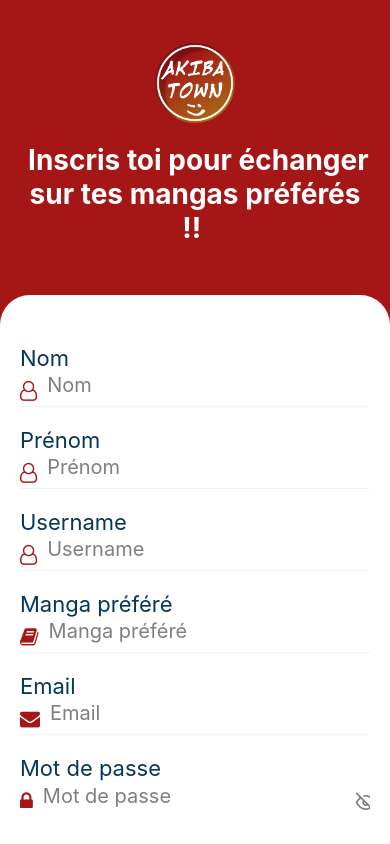
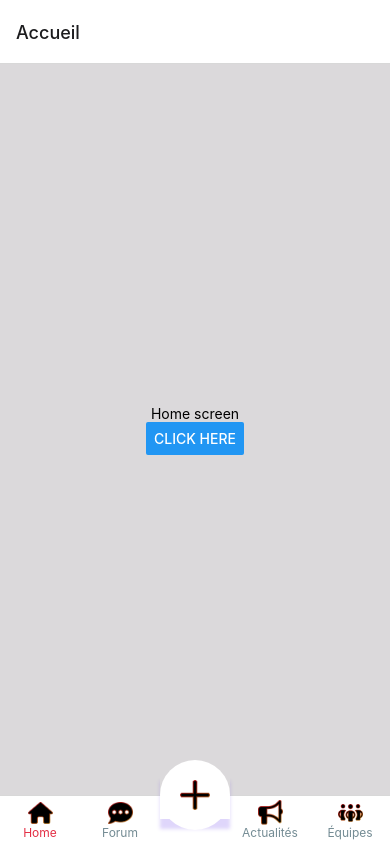
Before and after one commit to hugo-chabert/app-mobile-forum, a React Native app in the folder AkibaTown/: screen / in a window 390 px wide. Built offline with nearby package versions, Linux system fonts and the light colour scheme.

Commit message:
create post missing background

```diff
--- a/AkibaTown/App.tsx
+++ b/AkibaTown/App.tsx
@@ -3,13 +3,15 @@ import { NavigationContainer } from "@react-navigation/native";
 import Tabs from './navigation/index'
 import ConnectionScreen from './containers/connection';
 import SignUpScreen from './containers/SignUpScreen';
+import NewPostscreen from './containers/Newpost';
 
 const App = () => {
   return (
     <NavigationContainer>
-      {/* <Tabs/> */}
+      <Tabs/>
       {/* <ConnectionScreen /> */}
-      <SignUpScreen/>
+      {/* <SignUpScreen/> */}
+      {/* <NewPostscreen/> */}
     </NavigationContainer>
   );
 }
--- /dev/null
+++ b/AkibaTown/containers/Newpost.tsx
@@ -0,0 +1,233 @@
+import React from 'react';
+import {
+    View,
+    Text,
+    Button,
+    StyleSheet,
+    TouchableOpacity,
+    Dimensions,
+    StatusBar,
+    TextInput,
+    Image,
+    Platform,
+} from 'react-native';
+
+import { ScrollView } from 'react-native';
+import Tabs from '../navigation/index'
+import { Picker } from '@react-native-picker/picker';
+import { FontAwesome } from '@expo/vector-icons';
+import { Feather } from '@expo/vector-icons';
+import * as Animatable from 'react-native-animatable';
+import SelectDropdown from 'react-native-select-dropdown'
+import { SelectList } from 'react-native-dropdown-select-list'
+
+const NewPostscreen = ({ navigation }) => {
+    const [selected, setSelected] = React.useState("");
+
+    const data = [
+        { key: '1', value: 'Combat', disabled: true },
+        { key: '2', value: 'Naruto' },
+        { key: '3', value: 'One piece' },
+        { key: '4', value: 'Baki' },
+        { key: '5', value: 'DBZ' },
+        { key: '6', value: 'Sport', disabled: true },
+        { key: '7', value: 'Kuroko Basket' },
+        { key: '8', value: 'Blue Lock' },
+        { key: '9', value: 'SlamDunk ' },
+        { key: '10', value: 'Inazuma eleven ' },
+    ]
+    return (
+        <View style={styles.container}>
+            <ScrollView>
+                <StatusBar backgroundColor='rgba(219, 217, 219, 1)' barStyle="dark-content" />
+                <View style={styles.parallax}>
+                    <Text style={styles.title}>Nouveau Sujet</Text>
+                </View>
+
+
+                {/* Formulaire de creation de sujet */}
+                <View style={styles.form}>
+
+
+                    {/* Input Titre du sujet */}
+                    <Text style={[styles.text_footer, {
+                        marginTop: 20
+                    }]}>Titre du Sujet
+                    </Text>
+                    <View style={styles.action}>
+                        <FontAwesome
+                            name="question"
+                            color={'#A51717'}
+                            size={25}
+                        />
+                        <TextInput
+                            placeholder='Titre du Sujet'
+                            placeholderTextColor="rgba(0, 0, 0, 0.5)"
+                            style={[styles.textInput, {
+                                fontSize: 25
+                            }]}
+                        />
+                    </View>
+
+
+                    {/* Input Manga */}
+                    <Text style={[styles.text_footer, {
+                        marginTop: 20
+                    }]}>Choix du manga
+                    </Text>
+                    <View style={styles.action_select}>
+                        <SelectList
+                            boxStyles={{
+                                width: 360,
+                            }}
+                            inputStyles={{
+                                fontSize: 25,
+                            }}
+                            dropdownTextStyles={{
+                                fontSize: 20,
+                            }}
+                            maxHeight={500}
+                            placeholder='Choisir le manga'
+                            setSelected={(val) => setSelected(val)}
+                            data={data}
+                            save="value"
+                        />
+                    </View>
+
+
+                    {/* Text Area */}
+                    <Text style={[styles.text_footer, {
+                        marginTop: 20
+                    }]}>Description du sujet
+                    </Text>
+                    <View style={styles.action_select}>
+                        <TextInput
+                            multiline={true}
+                            placeholder = 'Description du sujet'
+                            style={{
+                                height: 400,
+                                width: '90%' ,
+                                borderColor: 'gray',
+                                borderWidth: 1,
+                                fontSize : 20 ,
+                                borderRadius : 10,
+                                paddingLeft : 10,
+                                paddingRight : 10,
+                            }}
+                        />
+                    </View>
+
+
+                    {/* Bouton de connexion et inscription */}
+                    <View style={styles.button}>
+                        <TouchableOpacity
+                        onPress={() => navigation.navigate('')}
+                        style={[styles.signIn, {
+                            borderColor: '#A51717',
+                            borderWidth: 1,
+                            backgroundColor: '#A51717',
+                            marginBottom: 100
+                        }]}
+                        >
+                            <Text style={[styles.textSign, {
+                            color: '#fff'
+                        }]}>Publier</Text>
+                        </TouchableOpacity>
+                    </View>
+                </View>
+            </ScrollView>
+        </View>
+    );
+}
+
+export default NewPostscreen;
+
+
+const { height } = Dimensions.get("screen");
+const height_logo = height * 0.2;
+
+const styles = StyleSheet.create({
+    container: {
+        flex: 1,
+        backgroundColor: 'rgba(219, 217, 219, 1)'
+    },
+    action: {
+        flexDirection: 'row',
+        marginTop: 10,
+        borderBottomWidth: 1,
+        borderBottomColor: '#f2f2f2',
+        paddingBottom: 5,
+        marginLeft: 30,
+
+    },
+    action_select: {
+        flexDirection: 'row',
+        marginTop: 10,
+        borderBottomColor: '#f2f2f2',
+        paddingBottom: 5,
+        marginLeft: 30,
+    },
+    actionError: {
+        flexDirection: 'row',
+        marginTop: 10,
+        borderBottomWidth: 1,
+        borderBottomColor: '#FF0000',
+        paddingBottom: 5
+    },
+    textInput: {
+        flex: 1,
+        marginTop: Platform.OS === 'ios' ? 0 : -12,
+        paddingLeft: 10,
+        color: '#000',
+    },
+    select: {
+        flex: 1,
+        marginTop: Platform.OS === 'ios' ? 0 : -12,
+        paddingLeft: 10,
+        color: '#000',
+    },
+    errorMsg: {
+        color: '#FF0000',
+        fontSize: 14,
+    },
+    button: {
+        alignItems: 'center',
+        marginTop: 50
+    },
+    parallax: {
+        flex: 1,
+        marginTop: 60,
+        width: '100%',
+        height: 80,
+        backgroundColor: 'red',
+        justifyContent: 'center',
+    },
+    form: {
+        flex: 12,
+        width: '100%',
+        backgroundColor: '#ffff',
+    },
+    title: {
+        marginLeft: 20,
+        color: '#FFF',
+        fontSize: 25,
+        justifyContent: 'center',
+        textShadow: '0px 6px 8px rgba(255, 255, 255, 0.25)'
+    },
+    text_footer: {
+        color: '#000',
+        fontSize: 25,
+        marginLeft: 30,
+    },
+    signIn: {
+        width: '50%',
+        height: 50,
+        justifyContent: 'center',
+        alignItems: 'center',
+        borderRadius: 10
+    },
+    textSign: {
+        fontSize: 18,
+        fontWeight: 'bold'
+    }
+});
--- a/AkibaTown/navigation/index.tsx
+++ b/AkibaTown/navigation/index.tsx
@@ -3,7 +3,7 @@ import { StyleSheet, Text, View, Image, TouchableOpacity } from 'react-native';
 import { createBottomTabNavigator } from "@react-navigation/bottom-tabs";
 
 import HomeScreen from '../screens/HomeScreen';
-import NewSubjectScreen from '../screens/NewSubjectScreen';
+import NewPostscreen from '../containers/Newpost';
 import TeamsScreen from '../screens/TeamsScreen';
 import NewsScreen from '../screens/NewsScreen';
 import ForumScreen from '../screens/ForumScreen';
@@ -86,7 +86,7 @@ const Tabs = () => {
         ),
       }} />
 
-      <Tab.Screen name="Nouveau Sujet" component={NewSubjectScreen}
+      <Tab.Screen name="Nouveau Sujet" component={NewPostscreen}
       options={{
         tabBarIcon: ({focused}) => (
           <Image
@@ -97,7 +97,7 @@ const Tabs = () => {
               height : 30,
             }}
           />
-        ),
+        ), headerShown: false,
         tabBarButton: (props) => (
           <CustomTabBarButton {...props}/>
         )
--- a/AkibaTown/package.json
+++ b/AkibaTown/package.json
@@ -33,9 +33,11 @@
     "react-dom": "18.1.0",
     "react-native": "0.70.5",
     "react-native-animatable": "^1.3.3",
+    "react-native-dropdown-select-list": "^2.0.4",
     "react-native-linear-gradient": "^2.6.2",
     "react-native-safe-area-context": "4.4.1",
     "react-native-screens": "~3.18.0",
+    "react-native-select-dropdown": "^3.2.1",
     "react-native-web": "~0.18.9",
     "react-navigation-stack": "^2.10.4"
   },
```
Also changed, not shown: AkibaTown/screens/NewSubjectScreen.tsx (deleted, +0 -25 lines), 1 other file (tests, documents, lock files or other folders).
